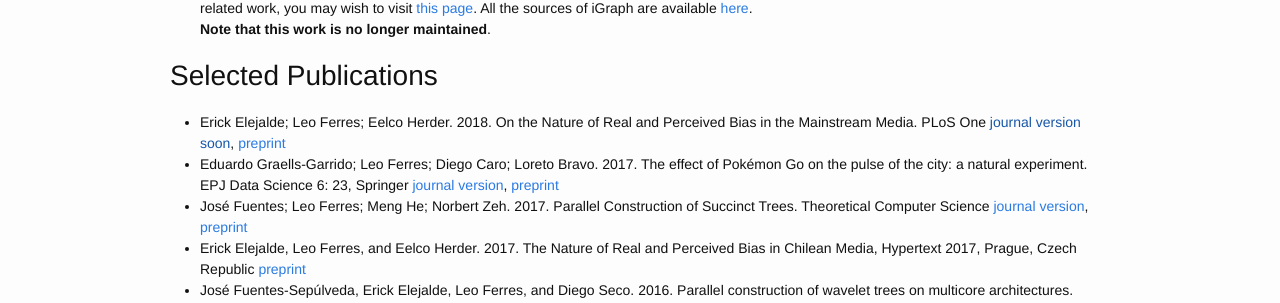
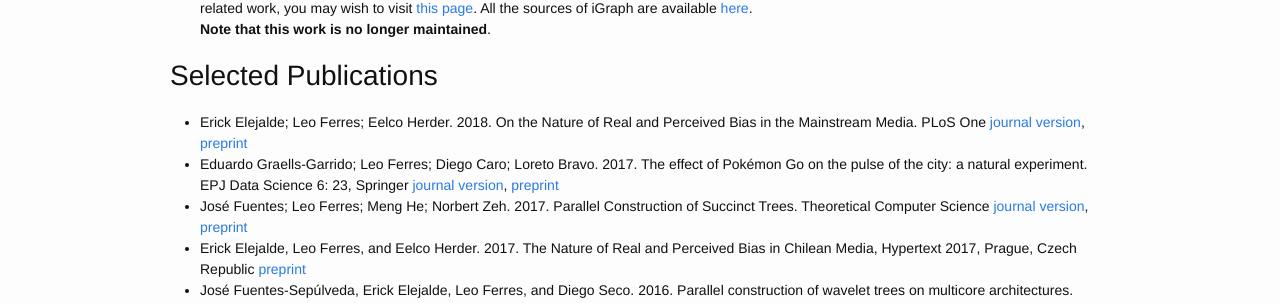
Before and after one commit to leoferres/leoferres.github.io, a Jekyll site: the page built from index.html, in a window 1280 px wide. Shown: the part 769-1072 px from the top of the page. Built offline with Jekyll 4.4.1, drawn with Linux system fonts in a browser that asks for light colours; comment, search, counter and statistics services are not loaded.

```diff
--- a/index.html
+++ b/index.html
@@ -97,8 +97,8 @@ layout: default
   <h1>Selected Publications</h1>
   <ul>
     <li>
-       Erick Elejalde; Leo Ferres; Eelco Herder. 2018. On the Nature of Real and Perceived Bias in the Mainstream Media. PLoS One <a href="">journal
-       version soon</a>, <a href="http://leoferres.info/pubs/PolQuiz.pdf">preprint</a>
+       Erick Elejalde; Leo Ferres; Eelco Herder. 2018. On the Nature of Real and Perceived Bias in the Mainstream Media. PLoS One <a href="http://journals.plos.org/plosone/article?id=10.1371/journal.pone.0193765">journal
+       version</a>, <a href="http://leoferres.info/pubs/PolQuiz.pdf">preprint</a>
     </li>
         <li>
        Eduardo Graells-Garrido; Leo Ferres; Diego Caro; Loreto
```
